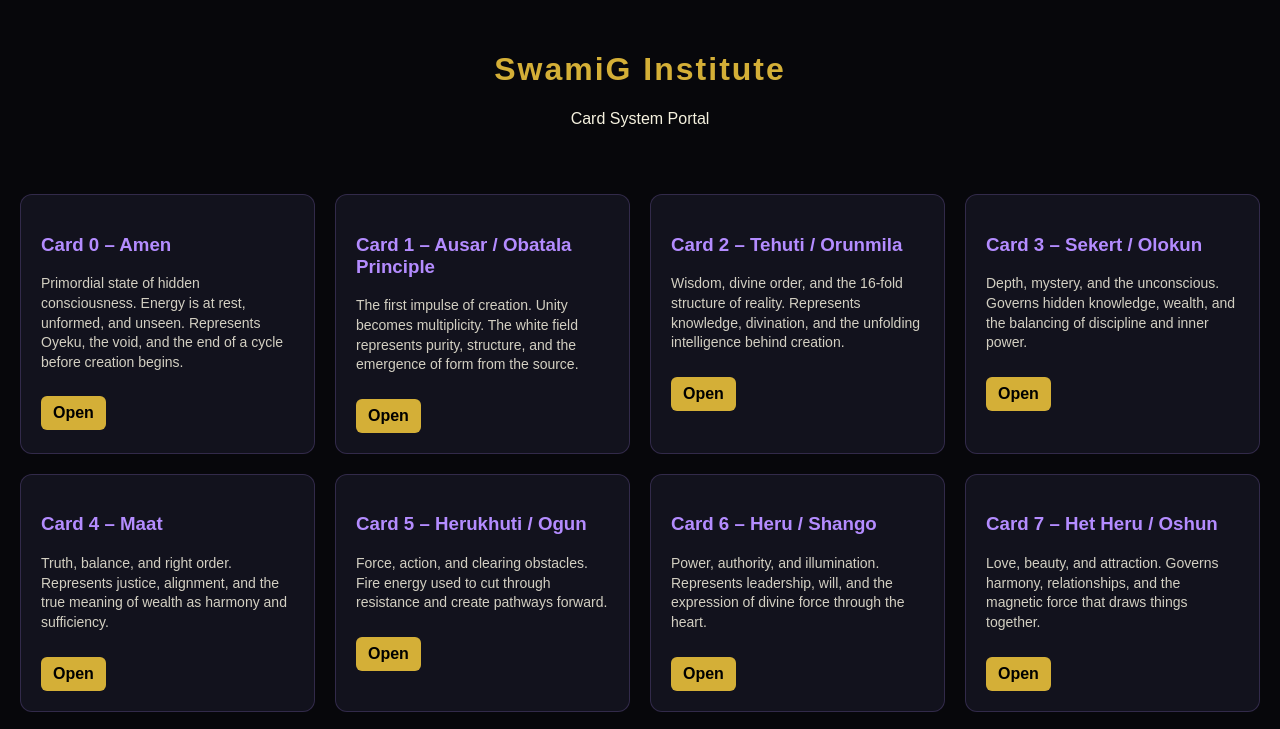
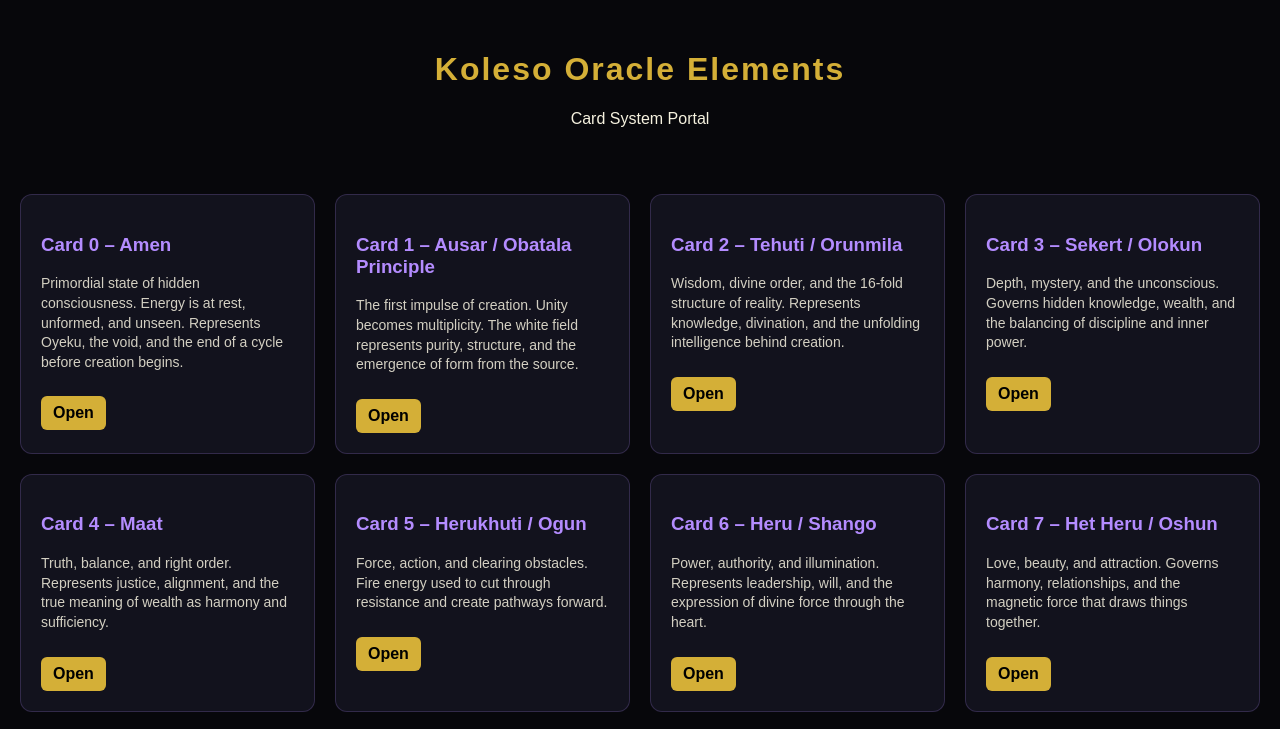
Before and after one commit to babakoleoso/oracle, a plain HTML site: page index.html in a window 1280 px wide. Shown: the top 729 px of the page. Drawn offline with Linux system fonts and the light colour scheme.

Commit message:
Update index.html

```diff
--- a/index.html
+++ b/index.html
@@ -83,7 +83,7 @@ footer{
 <body>
 
 <header>
-  <h1>SwamiG Institute</h1>
+  <h1>Koleso Oracle Elements</h1>
   <p>Card System Portal</p>
 </header>
 
```
